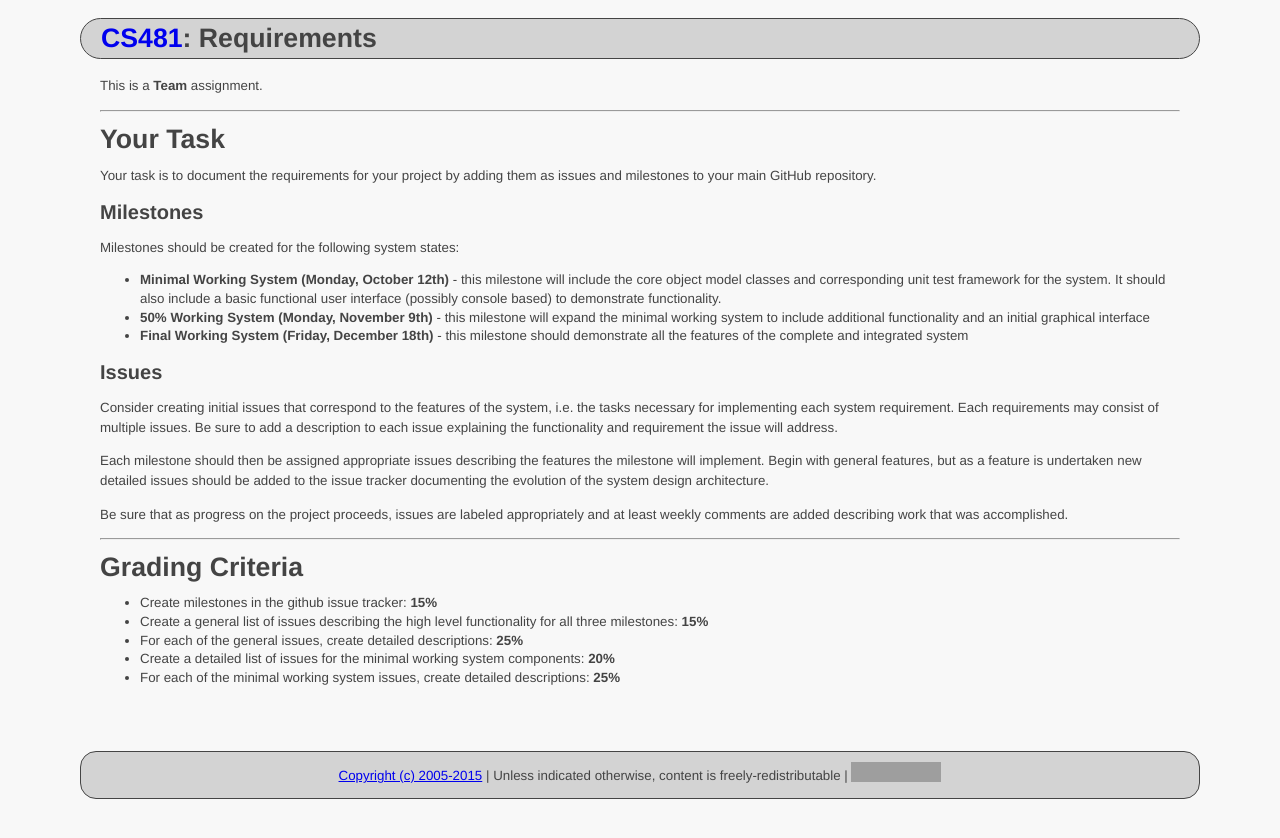
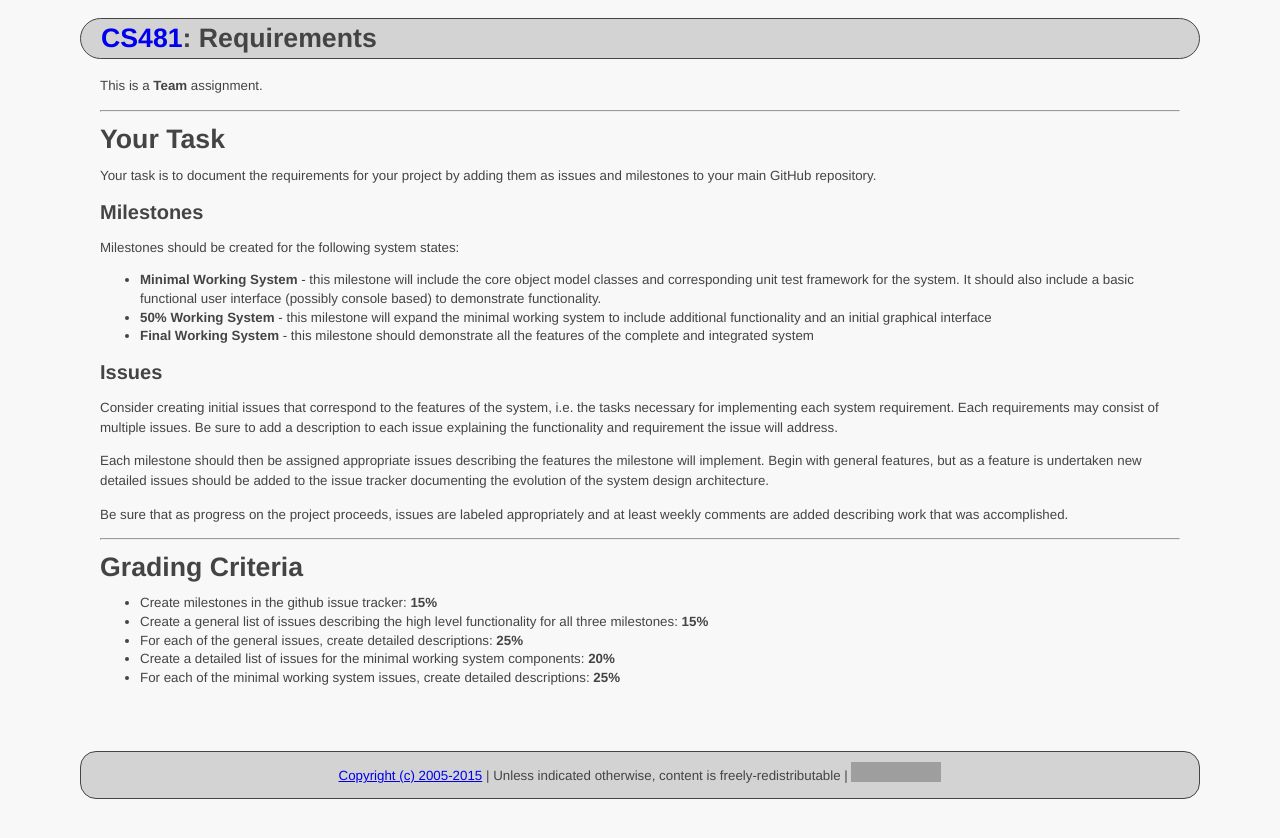
Before and after one commit to ycpcs/cs481-fall2015, a Jekyll site: the page built from assign/assign03.md, in a window 1280 px wide. Shown: the top 838 px of the page. Built offline with Jekyll 4.4.1, drawn with Linux system fonts in a browser that asks for light colours; Markdown is read by kramdown in place of the engine named in the settings; grey boxes are pictures that could not be loaded.

Commit message:
updated assign03

```diff
--- a/assign/assign03.md
+++ b/assign/assign03.md
@@ -15,9 +15,9 @@ Your task is to document the requirements for your project by adding them as iss
 
 Milestones should be created for the following system states:
 
--   **Minimal Working System (Monday, October 12th)** - this milestone will include the core object model classes and corresponding unit test framework for the system. It should also include a basic functional user interface (possibly console based) to demonstrate functionality.
--   **50% Working System (Monday, November 9th)** - this milestone will expand the minimal working system to include additional functionality and an initial graphical interface
--   **Final Working System (Friday, December 18th)** - this milestone should demonstrate all the features of the complete and integrated system
+-   **Minimal Working System** - this milestone will include the core object model classes and corresponding unit test framework for the system. It should also include a basic functional user interface (possibly console based) to demonstrate functionality.
+-   **50% Working System** - this milestone will expand the minimal working system to include additional functionality and an initial graphical interface
+-   **Final Working System** - this milestone should demonstrate all the features of the complete and integrated system
 
 ## Issues
 
```
